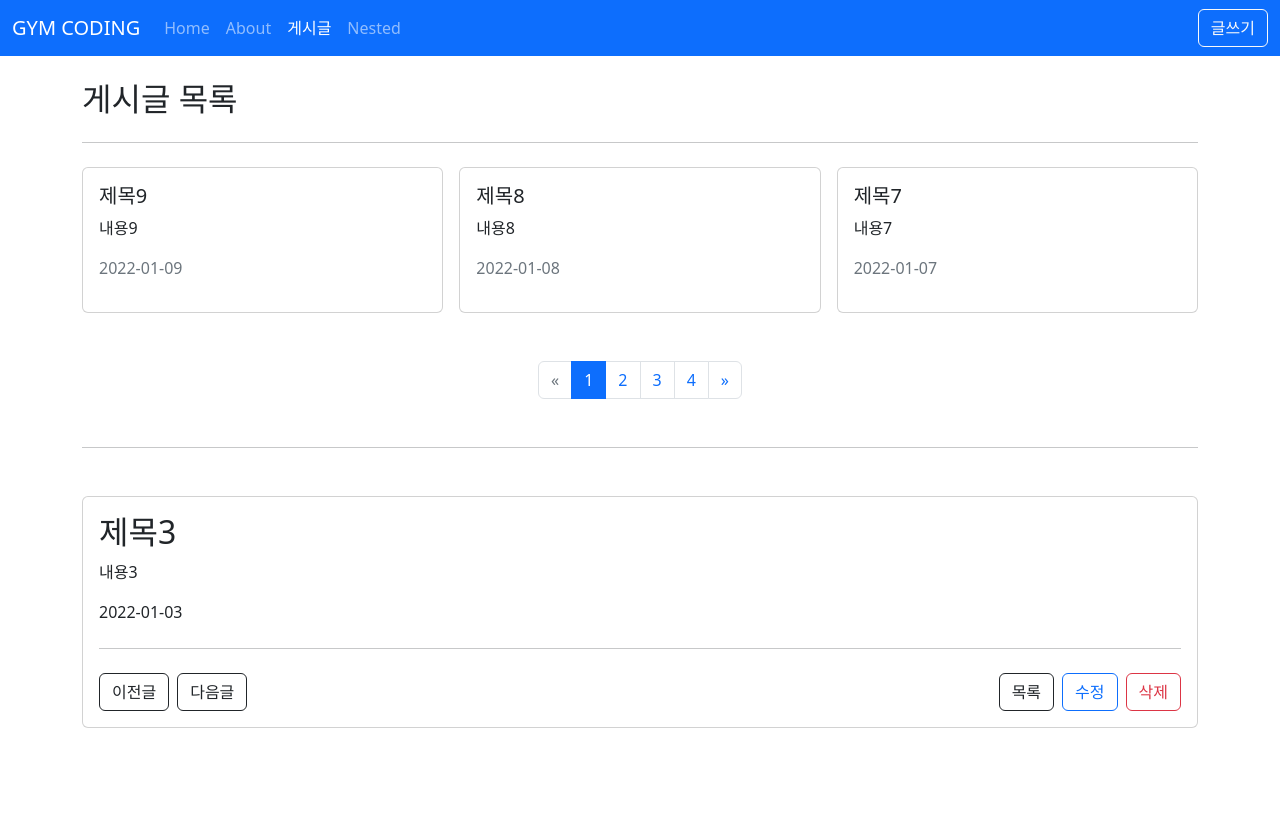
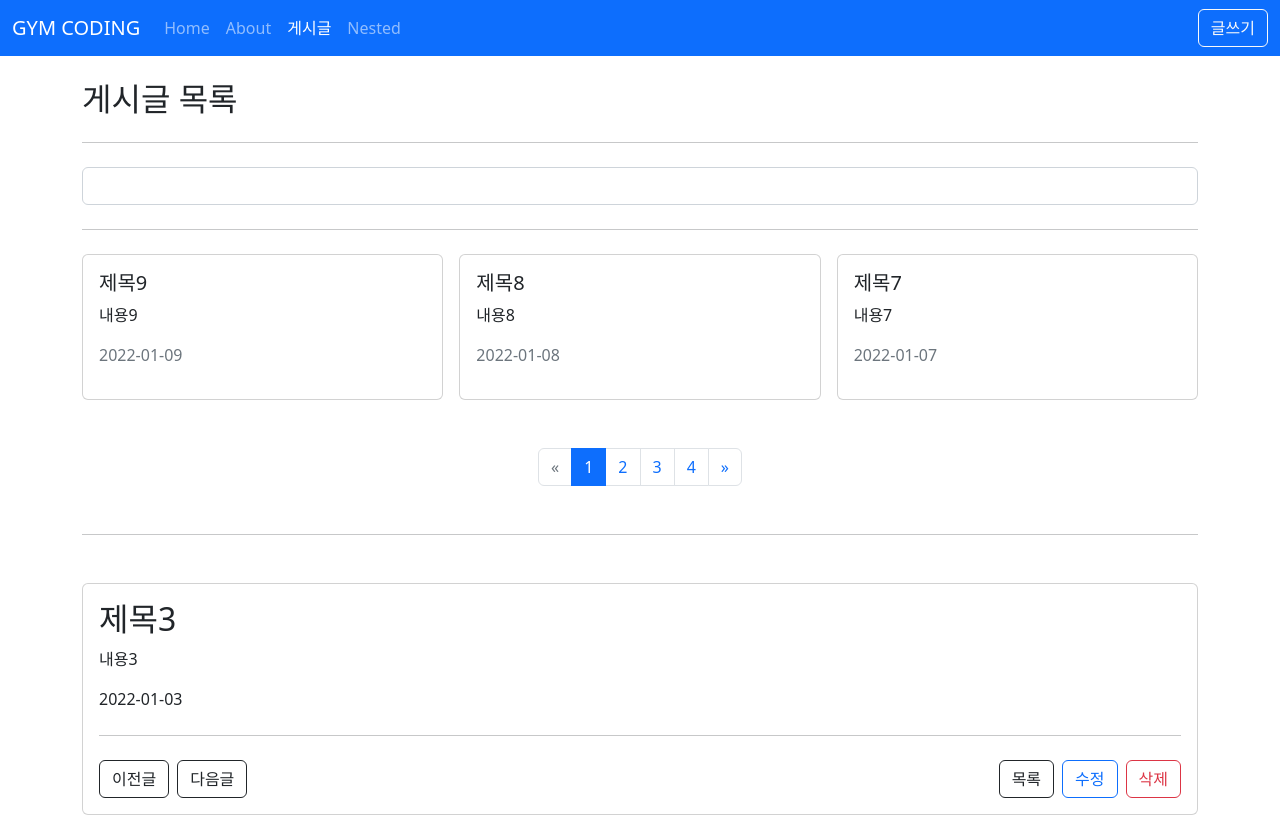
Before and after one commit to kjhqwaszx/vue3-posts, a Vue app: page /posts in a window 1280 px wide. Before the commit the page ends 800 px from the top, so only its background shows below. Built offline with nearby package versions, Linux system fonts and the light colour scheme; data requests are answered from the project's data file.

Commit message:
게시물 번호 조회 추가

```diff
--- a/src/views/posts/PostListView.vue
+++ b/src/views/posts/PostListView.vue
@@ -1,6 +1,14 @@
 <template>
 	<div>
 		<h2>게시글 목록</h2>
+		<hr class="my-4">
+		<form @submit.prevent>
+			<div class="rowg-3">
+				<div class="col">
+					<input v-model="params.title_like" type=" text" class="form-control">
+				</div>
+			</div>
+		</form>
 		<hr class="my-4" />
 		<div class="row g-3">
 			<div v-for="post in posts" :key="post.id" class="col-4">
@@ -49,7 +57,8 @@ const params = ref({
 	_sort: 'createdAt',
 	_order: 'desc',
 	_limit:3,
-	_page:1
+	_page:1,
+	title_like:''
 })
 
 //pagination
```
